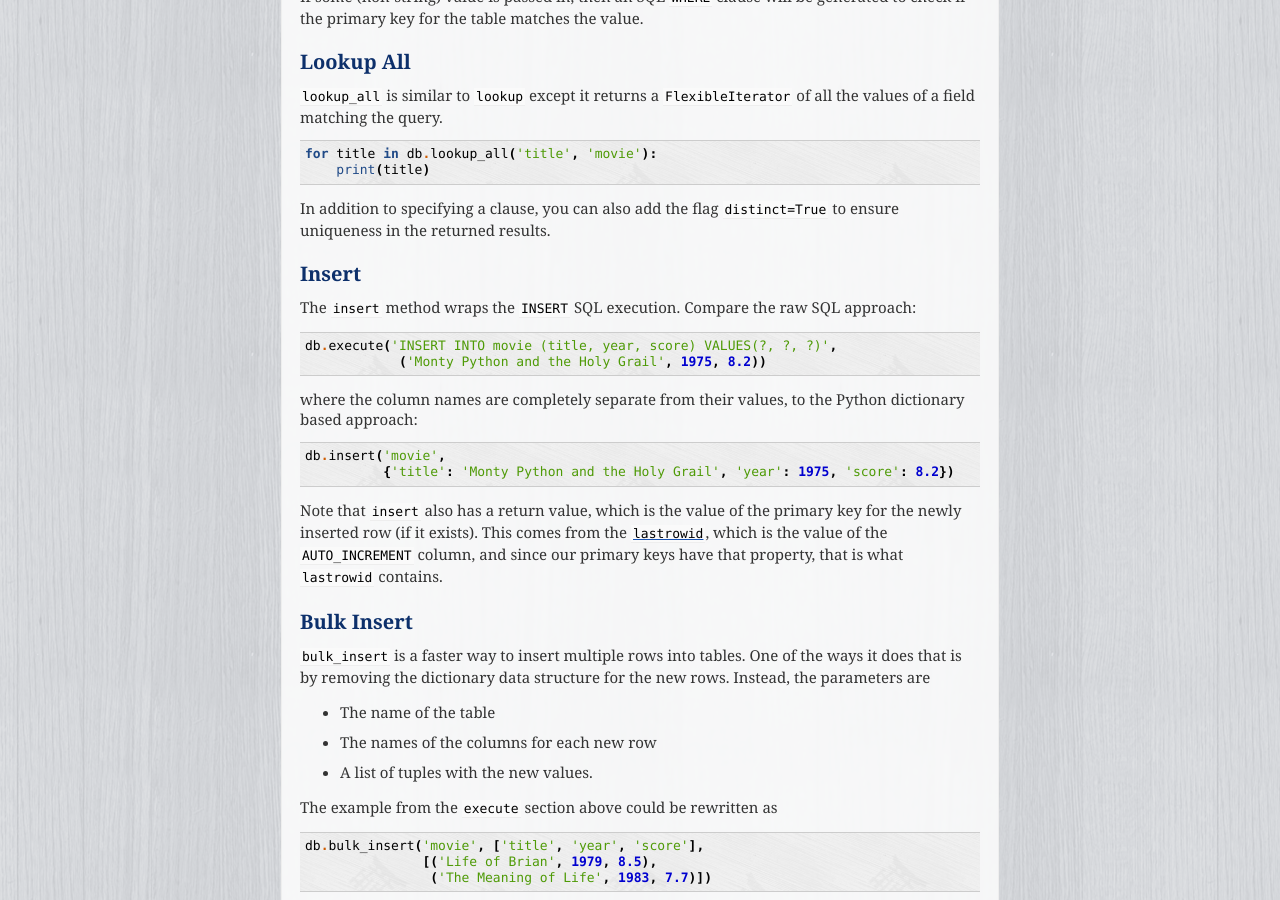
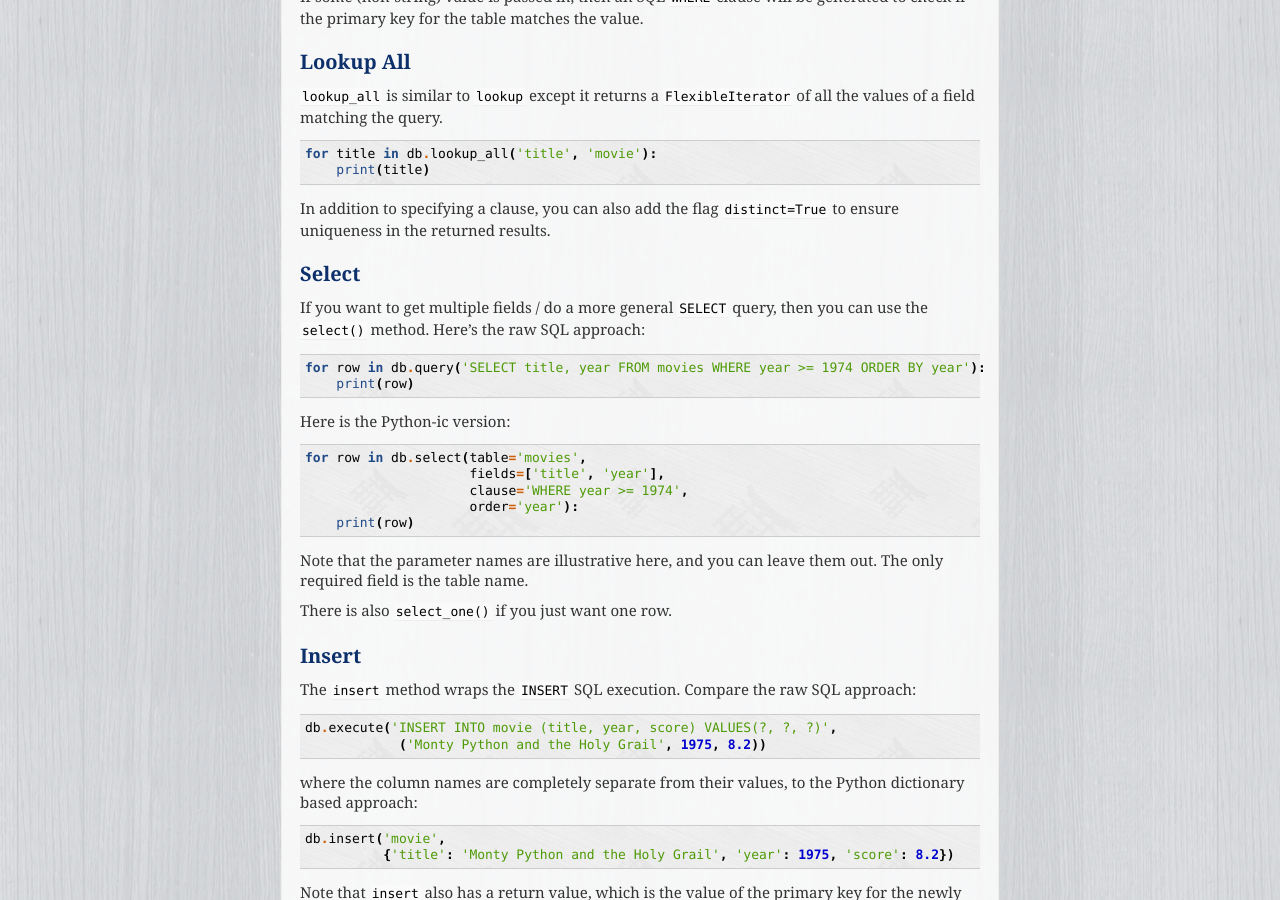
Before and after one commit to DLu/metro_db, a Sphinx documentation site: the page built from docs/source/queries.md, in a window 1280 px wide and 900 px high, scrolled down 2724 px. Built offline with Sphinx 7.4.7, drawn with Linux system fonts in a browser that asks for light colours.

Commit message:
Select Function (#49)

````diff
--- a/docs/source/queries.md
+++ b/docs/source/queries.md
@@ -131,6 +131,29 @@ for title in db.lookup_all('title', 'movie'):
 In addition to specifying a clause, you can also add the flag `distinct=True` to ensure uniqueness in the returned results.
 
 
+### Select
+If you want to get multiple fields / do a more general `SELECT` query, then you can use the `select()` method. Here's the raw SQL approach:
+
+```python
+for row in db.query('SELECT title, year FROM movies WHERE year >= 1974 ORDER BY year'):
+    print(row)
+```
+
+Here is the Python-ic version:
+
+```python
+for row in db.select(table='movies',
+                     fields=['title', 'year'],
+                     clause='WHERE year >= 1974',
+                     order='year'):
+    print(row)
+```
+
+Note that the parameter names are illustrative here, and you can leave them out. The only required field is the table name.
+
+There is also `select_one()` if you just want one row.
+
+
 ### Insert
 The `insert` method wraps the `INSERT` SQL execution. Compare the raw SQL approach:
 
````
Also changed, not shown: 3 other files.
